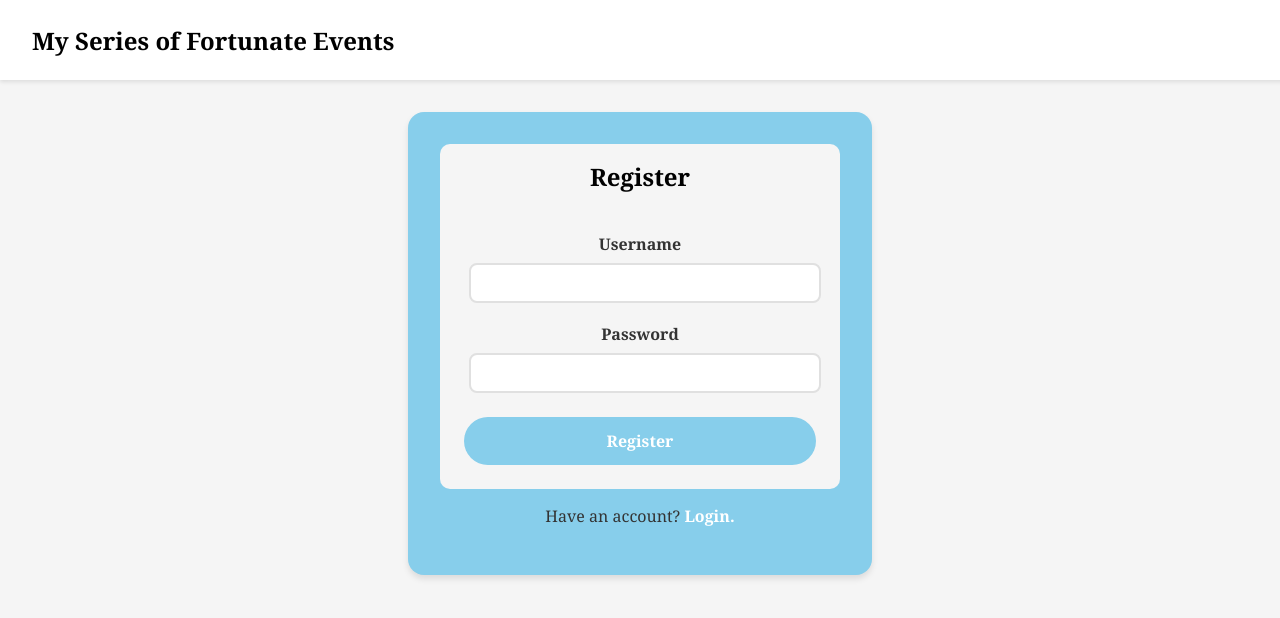
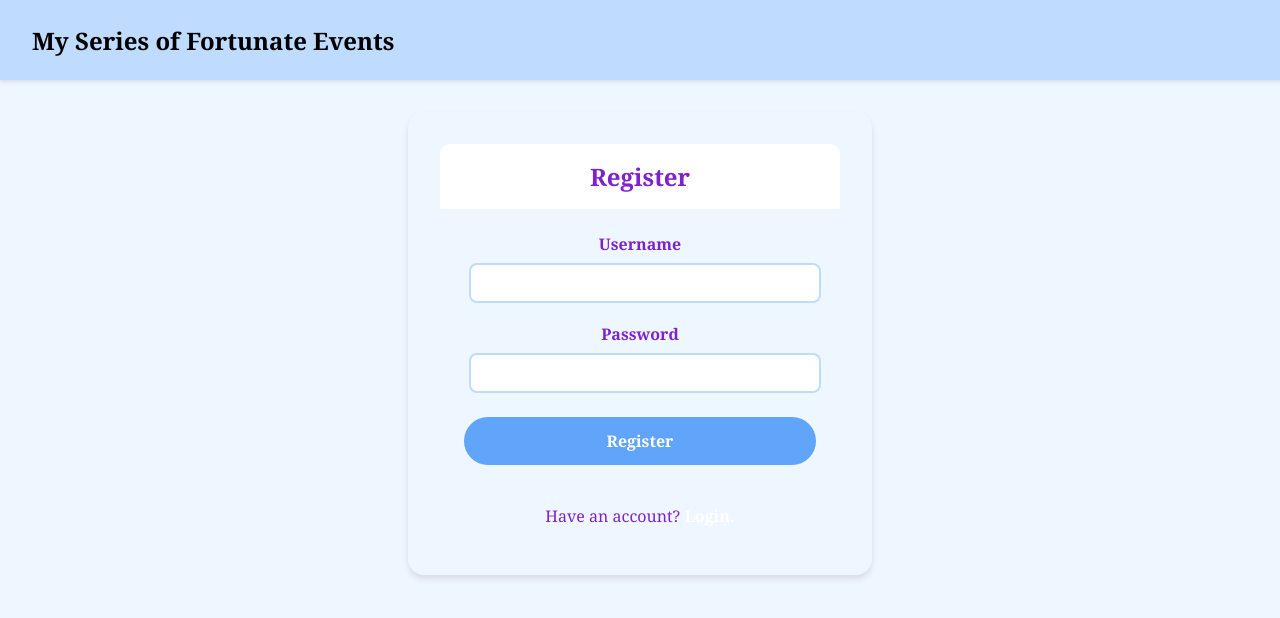
Before and after one commit to zcoder365/MySeriesofFortunateEvents, a Flask app: page /signup in a window 1280 px wide; the page is wider, and only the part inside the window is pictured. Shown: the top 618 px of that part. Run offline with Flask 3, Linux system fonts and the light colour scheme.

Commit message:
update color scheme

```diff
--- a/static/styles.css
+++ b/static/styles.css
@@ -17,14 +17,14 @@ body {
     margin: 0;
     display: flex;
     flex-direction: column;
-    background-color: #f5f5f5;
+    background-color: var(--cool-white);
 }
 
 /* nav bar styling */
 nav {
     width: 100%;
     height: 80px; /* reduce height for better proportion */
-    background-color: white;
+    background-color: var(--light-blue);
     box-shadow: 0 2px 4px rgba(0, 0, 0, 0.1);
     display: flex;
     align-items: center;
@@ -47,7 +47,7 @@ nav {
 
 /* form styles */
 form {
-    background-color: whitesmoke;
+    background-color: var(--cool-white);
     padding: 1.5rem;
     border-radius: 0 0 10px 10px;
     margin-bottom: 1rem;
@@ -61,12 +61,12 @@ form {
     display: block;
     margin-bottom: 0.5rem;
     font-weight: 600;
-    color: #333;
+    color: var(--deep-purple);
 }
 
 .form-container {
     width: 400px; /* update width for better readability */
-    background-color: skyblue;
+    background-color: linear-gradient(to right, var(--light-purple), var(--soft-blue));
     padding: 2rem;
     border-radius: 16px;
     box-shadow: 0 4px 6px rgba(0, 0, 0, 0.1);
@@ -77,7 +77,7 @@ input[type="text"], input[type="password"] {
     width: 100%;
     height: 40px;
     padding: 0.5rem 1rem;
-    border: 2px solid #e0e0e0;
+    border: 2px solid var(--light-blue);
     border-radius: 8px;
     font-size: 1rem;
     transition: border-color 0.3s ease;
@@ -85,7 +85,7 @@ input[type="text"], input[type="password"] {
 }
 
 input[type="text"]:focus, input[type="password"]:focus {
-    border-color: skyblue;
+    border-color: var(--soft-blue);
     outline: none;
     box-shadow: 0 0 0 3px rgba(135, 206, 235, 0.2);
 }
@@ -96,7 +96,7 @@ input[type="text"]:focus, input[type="password"]:focus {
     height: 48px;
     border: none;
     border-radius: 24px;
-    background-color: skyblue;
+    background-color: var(--soft-blue);
     color: white;
     font-family: inherit;
     font-size: 1rem;
@@ -107,7 +107,7 @@ input[type="text"]:focus, input[type="password"]:focus {
 }
 
 .form-btn:hover {
-    background-color: #7cb9d1;
+    background-color: var(--light-purple);
     transform: translateY(-1px);
 }
 
@@ -132,19 +132,20 @@ input[type="text"]:focus, input[type="password"]:focus {
     font-family: inherit;
     text-align: center;
     margin-top: 1rem;
-    color: #333;
+    color: var(--deep-purple);
 }
 
 .form-text {
     font-family: inherit;
     font-size: 1.5rem;
     font-weight: bold;
-    background-color: whitesmoke;
+    background-color: white;
     padding: 1rem 1.5rem;
     border-radius: 10px 10px 0 0;
     width: calc(100% - 3rem);
     display: block;
     margin: 0;
+    color: var(--deep-purple);
 }
 
 /* general shape styling */
```
